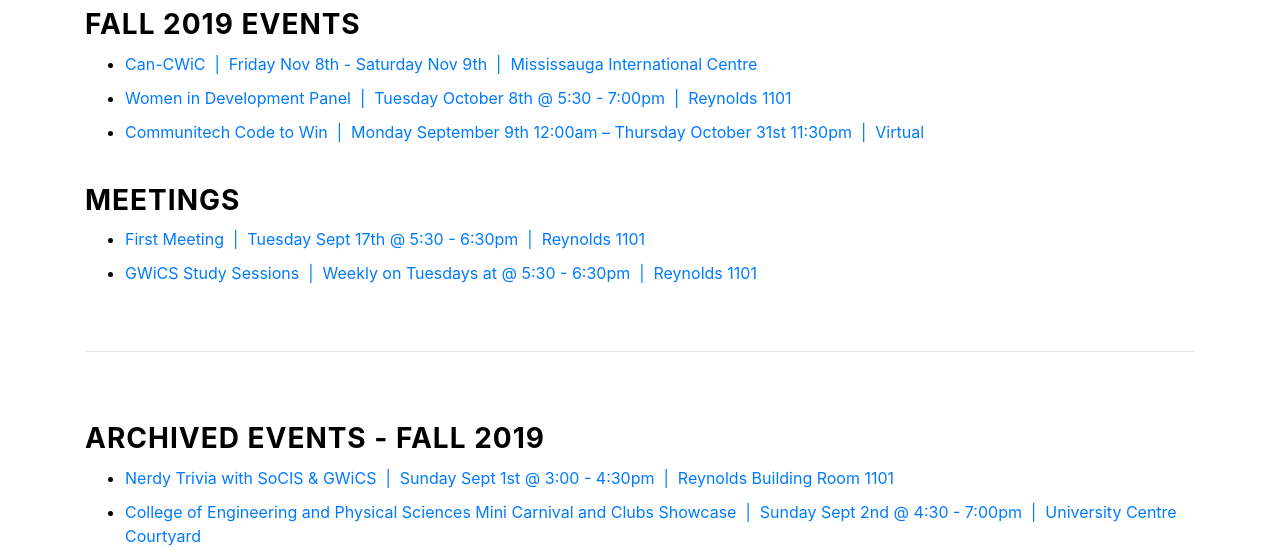
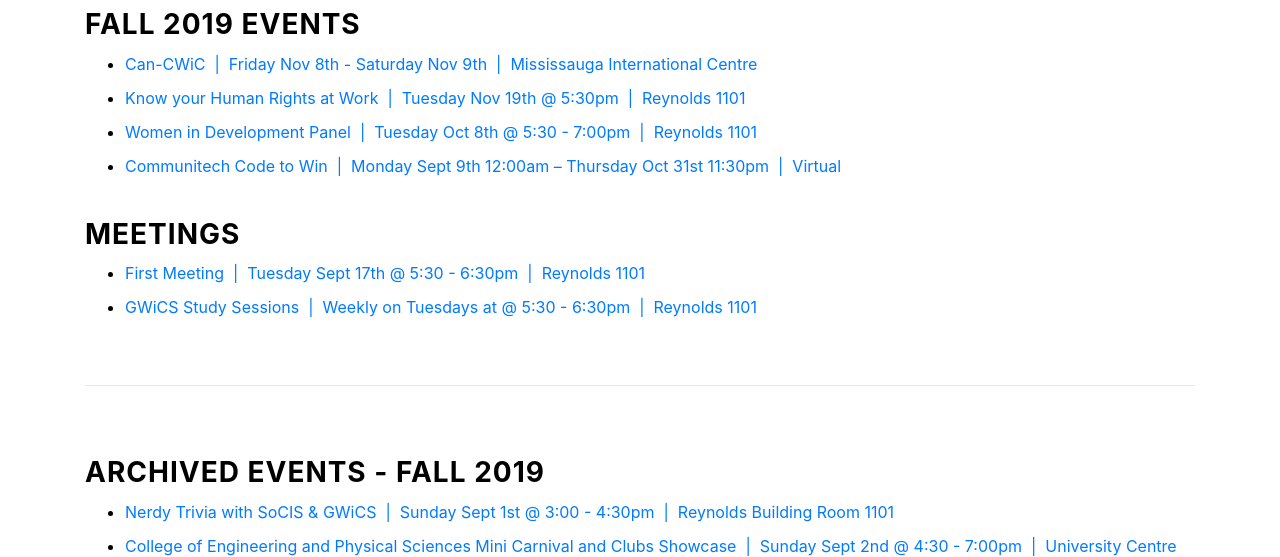
Before and after one commit to GWiCS/GWiCS.github.io, a website with bundled scripts: page events.html in a window 1280 px wide. Shown: the part 220-777 px from the top of the page. Built offline with nearby package versions, Linux system fonts and the light colour scheme.

Commit message:
Update events.html

```diff
--- a/events.html
+++ b/events.html
@@ -62,8 +62,9 @@
             <h2 class="section-subheading text-uppercase">Fall 2019 Events</h2>
             <ul id="events_list">
               <li><a href="#" target="_blank">Can-CWiC&nbsp; |  &nbsp;Friday Nov 8th - Saturday Nov 9th&nbsp; |  &nbsp;Mississauga International Centre</a> </li>
-              <li><a href="#" target="_blank">Women in Development Panel&nbsp; |  &nbsp;Tuesday October 8th @ 5:30 - 7:00pm&nbsp; |  &nbsp;Reynolds 1101</a> </li>
-              <li><a href="https://www.communitech.ca/how-we-help/talent/code-to-win/"target="_blank">Communitech Code to Win&nbsp; |  &nbsp;Monday September 9th 12:00am – Thursday October 31st 11:30pm&nbsp; |  &nbsp;Virtual</a> </li>
+              <li><a href="#" target="_blank">Know your Human Rights at Work&nbsp; |  &nbsp;Tuesday Nov 19th @ 5:30pm&nbsp; |  &nbsp;Reynolds 1101</a> </li>
+              <li><a href="#" target="_blank">Women in Development Panel&nbsp; |  &nbsp;Tuesday Oct 8th @ 5:30 - 7:00pm&nbsp; |  &nbsp;Reynolds 1101</a> </li>
+              <li><a href="https://www.communitech.ca/how-we-help/talent/code-to-win/"target="_blank">Communitech Code to Win&nbsp; |  &nbsp;Monday Sept 9th 12:00am – Thursday Oct 31st 11:30pm&nbsp; |  &nbsp;Virtual</a> </li>
             </ul>
 
             <h2 class="section-subheading text-uppercase">Meetings</h2>
```
